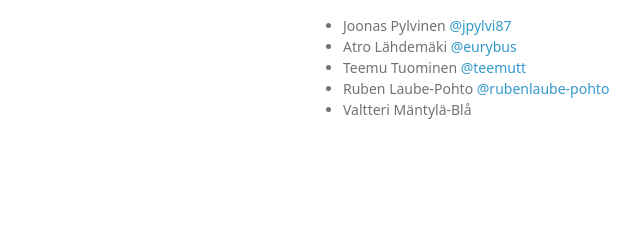
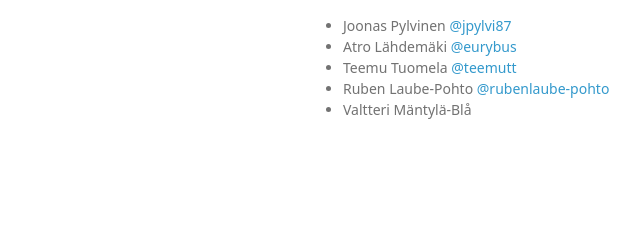
Before and after one commit to Ukubona/ukubona.github.io, a plain HTML site: page index.html in a window 1280 px wide. Shown: the part 137-375 px from the top of the page, 267-907 px from the left. Drawn offline with Linux system fonts and the light colour scheme; a web font is replaced by a local one.

Commit message:
Corrected my name

```diff
--- a/index.html
+++ b/index.html
@@ -34,7 +34,7 @@
 </li>
 <li>Atro Lähdemäki <a href="https://github.com/eurybus" class="user-mention">@eurybus</a>
 </li>
-<li>Teemu Tuominen <a href="https://github.com/teemutt" class="user-mention">@teemutt</a>
+<li>Teemu Tuomela <a href="https://github.com/teemutt" class="user-mention">@teemutt</a>
 </li>
 <li>Ruben Laube-Pohto <a href="https://github.com/rubenlaube-pohto" class="user-mention">@rubenlaube-pohto</a>
 </li>
```
